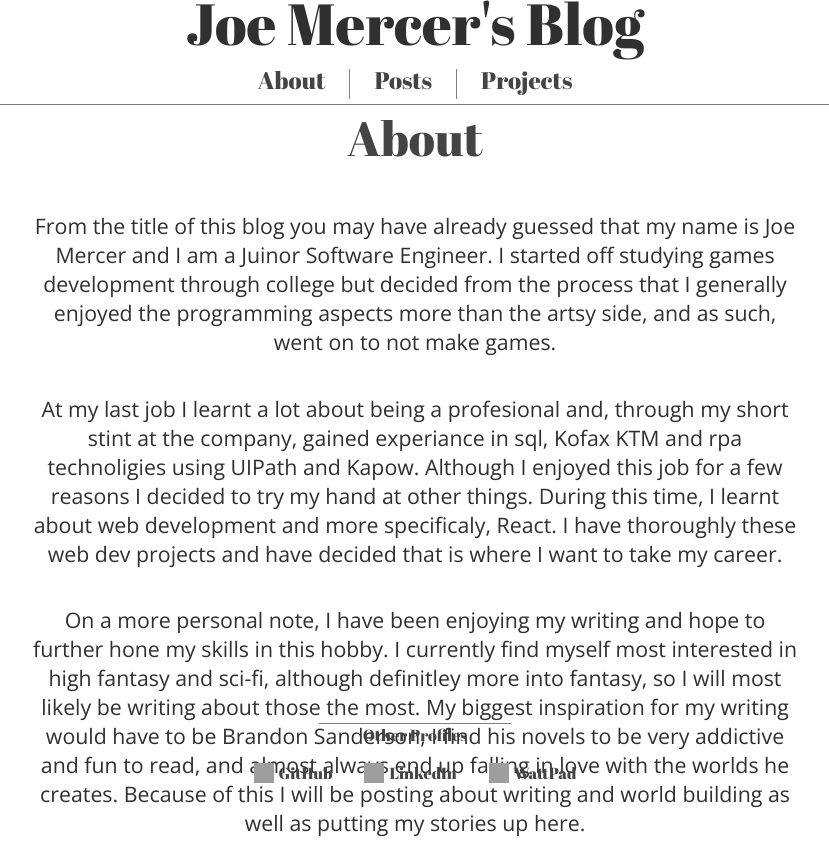
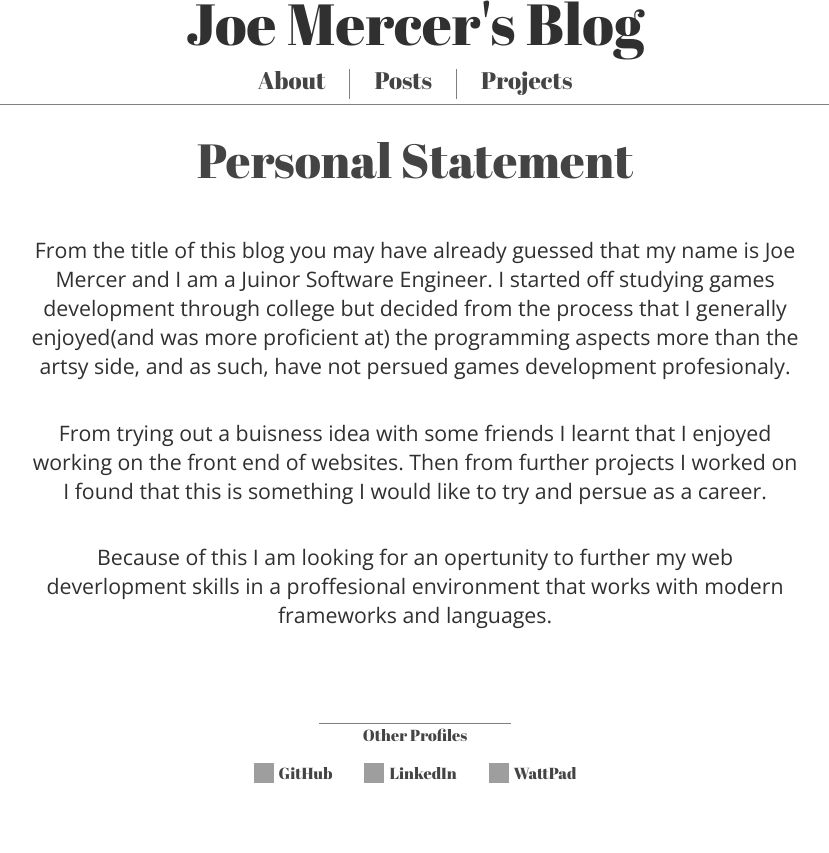
Before and after one commit to jot6000/joemercer-blog, a React (Create React App) app: page /about/personalStatement in a window 1280 px wide. Shown: the whole page, without its empty margins (225-1054 px from the left). After the commit the page ends 800 px from the top, so only its background shows below. Built offline with nearby package versions, Linux system fonts and the light colour scheme; grey boxes are pictures that could not be loaded.

Commit message:
Reorganised about page.

```diff
--- a/src/App.js
+++ b/src/App.js
@@ -5,6 +5,9 @@ import Posts from './components/pages/Posts'
 import Projects from './components/pages/Projects'
 import ProjectPage from './components/pages/ProjectPage'
 import PostPage from './components/pages/PostPage'
+import PersonalStatement from './components/pages/aboutPages/personalStatement'
+import Experiance from './components/pages/aboutPages/experiance'
+import Intrests from './components/pages/aboutPages/intrests'
 import { BrowserRouter as Router, Route, Link, Switch } from "react-router-dom";
 import './App.css';
 
@@ -28,7 +31,12 @@ class App extends Component {
             </div>
             <div style={{ height: '1px', background: 'grey', width: '65vw', marginLeft: '17.5vw' }} />
             <Route exact path="/" component={Home} />
-            <Route path="/about" component={About} />
+            <Switch>
+              <Route path="/about/personalStatement" component={PersonalStatement} />
+              <Route path="/about/experiance" component={Experiance} />
+              <Route path="/about/intrests" component={Intrests} />
+              <Route path="/about" component={About} />
+            </Switch>
             <Switch>
               <Route path="/posts/:postName" component={PostPage} />
               <Route path="/posts" component={Posts} />
--- a/src/components/pages/About.css
+++ b/src/components/pages/About.css
@@ -1,10 +1,9 @@
-.header{
+.about-header{
     width:100vw;
     display: flex;
     flex-direction: column;
     align-items: center;
     font-size: 36pt;
-    margin-bottom: 20px;
     color: #444444;
 }
 
@@ -22,3 +21,7 @@
     font-family: 'Open Sans', sans-serif;
     color:#303030;
 }
+
+.avatar{
+    border-radius: 180px;
+}
--- a/src/components/pages/About.js
+++ b/src/components/pages/About.js
@@ -1,28 +1,35 @@
 import React, { Component } from 'react';
 import './About.css';
 import Footer from '../Footer';
+import { Link } from "react-router-dom";
 
 class About extends Component {
     render() {
         return (
             <div className='container'>
-                <div className='header'>About</div>
+                <div className='about-header'>About</div>
+                <img
+                    className='avatar'
+                    src="https://scontent-lht6-1.xx.fbcdn.net/v/t1.0-9/50914634_1683641551780030_3386822845244899328_n.jpg?_nc_cat=111&_nc_ht=scontent-lht6-1.xx&oh=30a9c6cf9a897f8aca454a82d7094503&oe=5D06ED78"
+                    alt="avatar"
+                    height="240"
+                    width="240"
+                />
                 <p className='aboutText'>
-                    From the title of this blog you may have already guessed that my name is Joe Mercer and I am a Juinor Software Engineer.
-                    I started off studying games development through college but decided from the process that I generally enjoyed the programming aspects more than
-                    the artsy side, and as such, went on to not make games.
+                    Below you can find some information about me. I have separated them out for your convenience.
                 </p>
-                <p className='aboutText'>
-                    At my last job I learnt a lot about being a profesional and, through my short stint at the company, gained experiance in sql, Kofax KTM and rpa technoligies
-                    using UIPath and Kapow. Although I enjoyed this job for a few reasons I decided to try my hand at other things. During this time, I learnt about web development
-                    and more specificaly, React. I have thoroughly these web dev projects and have decided that is where I want to take my career.
-                </p>
-                <p className='aboutText'>
-                    On a more personal note, I have been enjoying my writing and hope to further hone my skills in this hobby. I currently find myself most interested in high
-                    fantasy and sci-fi, although definitley more into fantasy, so I will most likely be writing about those the most. My biggest inspiration for my writing would
-                    have to be Brandon Sanderson, I find his novels to be very addictive and fun to read, and almost always end up falling in love with the worlds he creates.
-                    Because of this I will be posting about writing and world building as well as putting my stories up here.
-                </p>
+                <br/>
+                <Link to='/about/personalStatement' className='aboutText'>
+                    Personal statement.
+                </Link>
+                <br/>
+                <Link to='/about/experiance' className='aboutText'>
+                    Qualifications and experiance.
+                </Link>
+                <br/>
+                <Link to='/about/intrests' className='aboutText'>
+                    Personal intrests.
+                </Link>
                 <Footer/>
             </div>
         );
--- /dev/null
+++ b/src/components/pages/aboutPages/experiance.js
@@ -0,0 +1,23 @@
+import React, { Component } from 'react';
+import '../About.css';
+import Footer from '../../Footer';
+
+class Experiance extends Component {
+    render() {
+        return (
+            <div className='container'>
+                <br/>
+                <div className='about-header'>Qualifications and Experiance</div>
+                <br/>
+                <p className='aboutText'>
+                    From the title of this blog you may have already guessed that my name is Joe Mercer and I am a Juinor Software Engineer.
+                    I started off studying games development through college but decided from the process that I generally enjoyed the programming aspects more than
+                    the artsy side, and as such, have not persued games development profesionaly.
+                </p>
+                <Footer/>
+            </div>
+        );
+    }
+}
+
+export default Experiance;
--- /dev/null
+++ b/src/components/pages/aboutPages/intrests.js
@@ -0,0 +1,23 @@
+import React, { Component } from 'react';
+import '../About.css';
+import Footer from '../../Footer';
+
+class Intrests extends Component {
+    render() {
+        return (
+            <div className='container'>
+                <br/>
+                <div className='about-header'>Intrests</div>
+                <br/>
+                <p className='aboutText'>
+                    From the title of this blog you may have already guessed that my name is Joe Mercer and I am a Juinor Software Engineer.
+                    I started off studying games development through college but decided from the process that I generally enjoyed the programming aspects more than
+                    the artsy side, and as such, have not persued games development profesionaly.
+                </p>
+                <Footer/>
+            </div>
+        );
+    }
+}
+
+export default Intrests;
--- /dev/null
+++ b/src/components/pages/aboutPages/personalStatement.js
@@ -0,0 +1,31 @@
+import React, { Component } from 'react';
+import '../About.css';
+import Footer from '../../Footer';
+
+class PersonalStatement extends Component {
+    render() {
+        return (
+            <div className='container'>
+                <br/>
+                <div className='about-header'>Personal Statement</div>
+                <br/>
+                <p className='aboutText'>
+                    From the title of this blog you may have already guessed that my name is Joe Mercer and I am a Juinor Software Engineer.
+                    I started off studying games development through college but decided from the process that I generally enjoyed(and was more proficient at) the programming aspects more than
+                    the artsy side, and as such, have not persued games development profesionaly.
+                </p>
+                <p className='aboutText'>
+                    From trying out a buisness idea with some friends I learnt that I enjoyed working on the front end of websites. Then from further projects I worked on
+                     I found that this is something I would like to try and persue as a career.
+                </p>
+                <p className='aboutText'>
+                    Because of this I am looking for an opertunity to further my web deverlopment skills in a proffesional environment that works with modern frameworks
+                    and languages.
+                </p>
+                <Footer/>
+            </div>
+        );
+    }
+}
+
+export default PersonalStatement;
```
